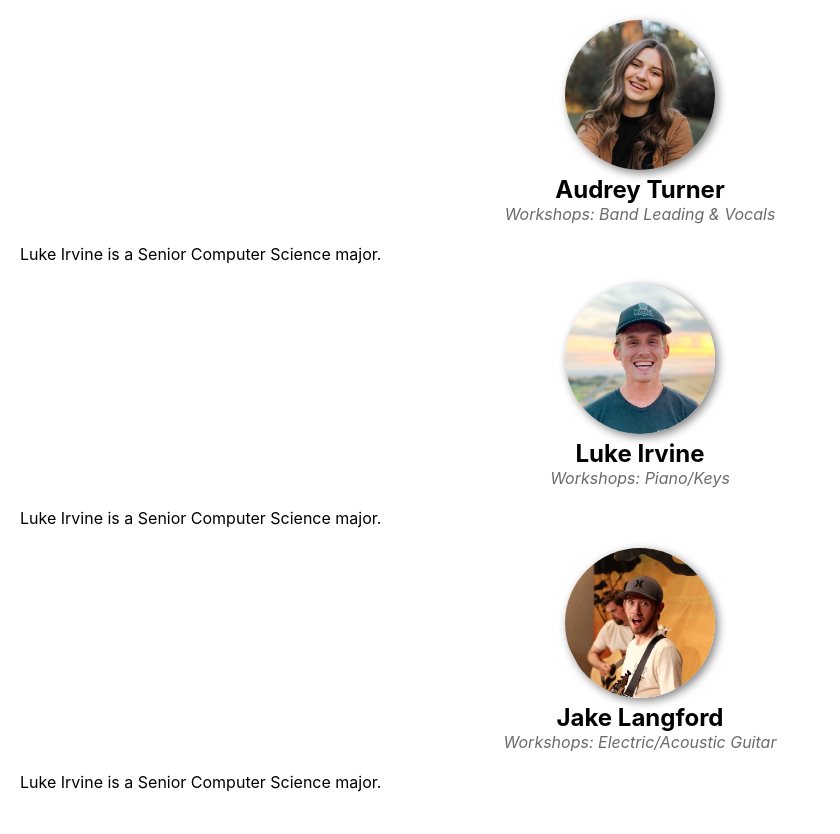
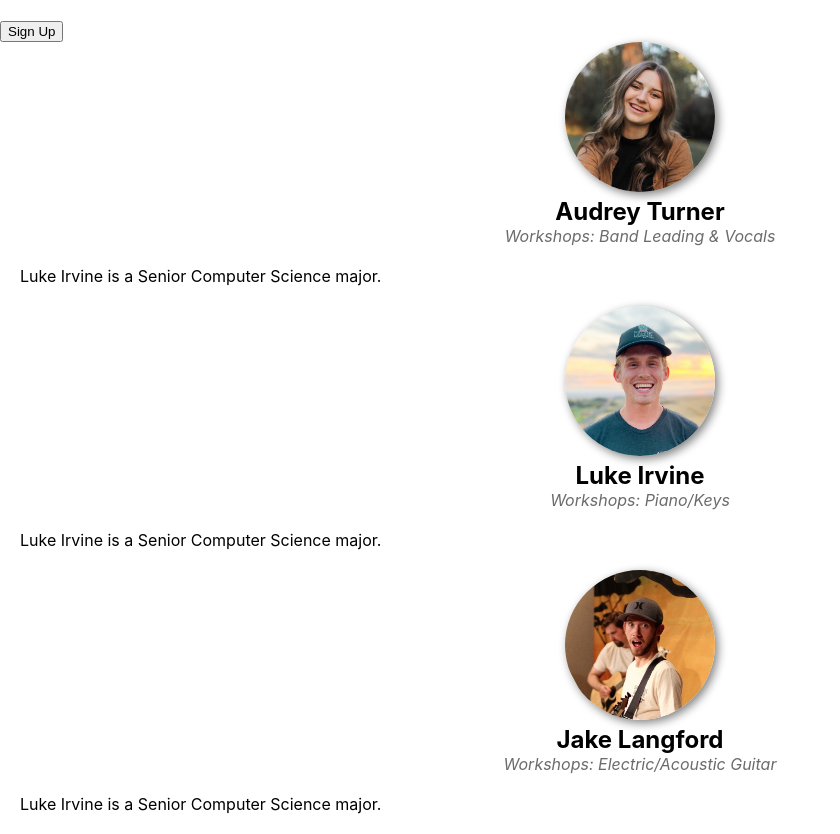
Before and after one commit to lukeirvine/worship-workshop, a React (Create React App) app: page / in a window 1280 px wide. Shown: the whole page, without its empty margins (0-840 px from the left). Before the commit the page ends 812 px from the top, so only its background shows below. Built offline with nearby package versions, Linux system fonts and the light colour scheme.

Commit message:
package.json changes

```diff
--- a/package.json
+++ b/package.json
@@ -1,5 +1,6 @@
 {
   "name": "worship-workshop-promo",
+  "homepage": "https://lukemusic.github.io/worship-workshop/",
   "version": "0.1.0",
   "private": true,
   "dependencies": {
@@ -13,6 +14,8 @@
   },
   "scripts": {
     "start": "react-scripts start",
+    "predeploy": "npm run build",
+    "deploy": "gh-pages -d build",
     "build": "react-scripts build",
     "test": "react-scripts test",
     "eject": "react-scripts eject"
--- a/src/App.js
+++ b/src/App.js
@@ -3,8 +3,18 @@ import Hero from './components/hero/Hero';
 import './App.css';
 
 function App() {
+
+  const handleClick = () => {
+    window.location.href = "http://www.w3schools.com";
+  }
+
   return (
     <div className="app">
+      <div className="btn-container">
+        <button onClick={handleClick} className="signup-btn" href="google.com">
+          Sign Up
+        </button>
+      </div>
       <div className="bio-container">
         <div className="bio-img-wrapper">
           <img className="bio-img" src="img/mugs/audrey.jpg"/>
```
